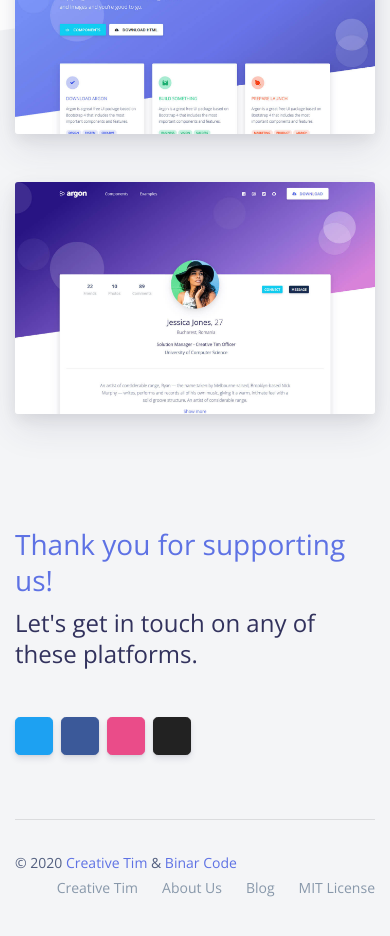
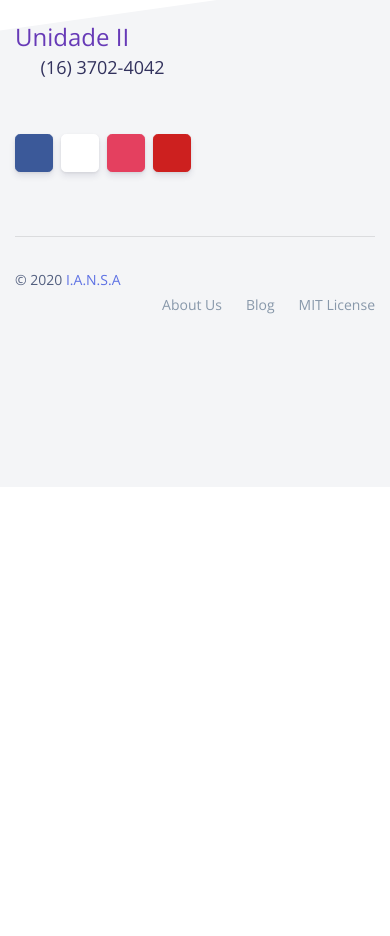
Before and after one commit to lucasdcorrea1/Iansa-web, a Vue app: page /#/ in a window 390 px wide. Shown: the part 1040-1976 px from the top of the page. After the commit the page ends 1527 px from the top, so only its background shows below. Built offline with nearby package versions, Linux system fonts and the light colour scheme; a web font is replaced by a local one.

Commit message:
edit footer

```diff
--- a/src/layout/AppFooter.vue
+++ b/src/layout/AppFooter.vue
@@ -1,6 +1,6 @@
 <template>
     <footer class="footer has-cards">
-        <div class="container container-lg">
+      <!--  <div class="container container-lg">
             <div class="row">
                 <div class="col-md-6 mb-5 mb-md-0">
                     <div class="card card-lift--hover shadow border-0">
@@ -17,33 +17,40 @@
                     </div>
                 </div>
             </div>
-        </div>
-        <div class="container">
+        </div> -->
+        <div class="container footer-iansa">
             <div class="row row-grid align-items-center my-md">
-                <div class="col-lg-6">
-                    <h3 class="text-primary font-weight-light mb-2">Thank you for supporting us!</h3>
-                    <h4 class="mb-0 font-weight-light">Let's get in touch on any of these platforms.</h4>
+            <div class="col-sm-12" style="margin-bottom:16px">
+                <h3 class="text-primary font-weight-light">ONDE ESTAMOS!</h3>
+            </div>
+                <div class="col-md-4" style="margin:0">
+                    <h4 class="text-primary font-weight-light">Unidade I</h4>
+                    <h5 class="mb-0 font-weight-light"><i class="fa fa-phone"></i><span class="phone">(16) 3702-4042</span></h5>
                 </div>
-                <div class="col-lg-6 text-lg-center btn-wrapper">
-                    <a target="_blank" rel="noopener" href="https://twitter.com/creativetim"
-                       class="btn btn-neutral btn-icon-only btn-twitter btn-round btn-lg" data-toggle="tooltip"
-                       data-original-title="Follow us">
-                        <i class="fa fa-twitter"></i>
-                    </a>
-                    <a target="_blank" rel="noopener" href="https://www.facebook.com/creativetim"
+                <div class="col-md-4">
+                    <h4 class="text-primary font-weight-light">Unidade II</h4>
+                    <h5 class="mb-0 font-weight-light"><i class="fa fa-phone"></i><span class="phone">(16) 3702-4042</span></h5>
+                </div>
+                <div class="col-md-4 text-lg-center btn-wrapper">
+                    <a target="_blank" rel="noopener" href="https://www.facebook.com/casadeapoioiansa/"
                        class="btn btn-neutral btn-icon-only btn-facebook btn-round btn-lg" data-toggle="tooltip"
                        data-original-title="Like us">
                         <i class="fa fa-facebook-square"></i>
                     </a>
-                    <a target="_blank" rel="noopener" href="https://dribbble.com/creativetim"
-                       class="btn btn-neutral btn-icon-only btn-dribbble btn-lg btn-round" data-toggle="tooltip"
+                    <a target="_blank" rel="noopener" href="https://www.linkedin.com/in/iansa-casa-de-apoio-588747140/?ppe=1"
+                       class="btn btn-neutral btn-icon-only btn-linkedin btn-round btn-lg" data-toggle="tooltip"
+                       data-original-title="Like us">
+                        <i class="fa fa-linkedin"></i>
+                    </a>
+                    <a target="_blank" rel="noopener" href="https://www.instagram.com/casadeapoioiansa/"
+                       class="btn btn-neutral btn-icon-only btn-instagram btn-lg btn-round" data-toggle="tooltip"
                        data-original-title="Follow us">
-                        <i class="fa fa-dribbble"></i>
+                        <i class="fa fa-instagram"></i>
                     </a>
-                    <a target="_blank" rel="noopener" href="https://github.com/creativetimofficial"
-                       class="btn btn-neutral btn-icon-only btn-github btn-round btn-lg" data-toggle="tooltip"
+                    <a target="_blank" rel="noopener" href="https://www.youtube.com/channel/UCm1doV9akgJHh517-FnxULA/featured"
+                       class="btn btn-neutral btn-icon-only btn-youtube btn-round btn-lg" data-toggle="tooltip"
                        data-original-title="Star on Github">
-                        <i class="fa fa-github"></i>
+                        <i class="fa fa-youtube"></i>
                     </a>
                 </div>
             </div>
@@ -52,20 +59,17 @@
                 <div class="col-md-6">
                     <div class="copyright">
                         &copy; {{year}}
-                        <a href="https://www.creative-tim.com" target="_blank" rel="noopener">Creative Tim</a> & <a href="https://www.binarcode.com" target="_blank" rel="noopener">Binar Code</a>
+                        <a href="https://www.iansa.org.br" target="_blank" rel="noopener">I.A.N.S.A</a>
                     </div>
                 </div>
                 <div class="col-md-6">
                     <ul class="nav nav-footer justify-content-end">
                         <li class="nav-item">
-                            <a href="https://www.creative-tim.com" class="nav-link" target="_blank" rel="noopener">Creative Tim</a>
-                        </li>
-                        <li class="nav-item">
                             <a href="https://www.creative-tim.com/presentation" class="nav-link" target="_blank" rel="noopener">About
                                 Us</a>
                         </li>
                         <li class="nav-item">
-                            <a href="http://blog.creative-tim.com" class="nav-link" target="_blank" rel="noopener">Blog</a>
+                            <a href="https://loja.iansa.org.br/www.iansa.org.br" class="nav-link" target="_blank" rel="noopener">Blog</a>
                         </li>
                         <li class="nav-item">
                             <a href="https://github.com/creativetimofficial/argon-design-system/blob/master/LICENSE.md"
@@ -87,5 +91,16 @@ export default {
   }
 };
 </script>
-<style>
+<style lang="scss">
+.footer-iansa {
+    .text-primary {
+        color: #673AB7 !important
+    }
+    .phone {
+        font-size: 18px;
+        position: relative;
+        margin-left: 10px;
+        top: -6px;
+    }
+}
 </style>
--- a/src/router.js
+++ b/src/router.js
@@ -35,7 +35,6 @@ export default new Router({
       path: "/login",
       name: "login",
       components: {
-        header: AppHeader,
         default: Login,
         footer: AppFooter
       }
--- a/src/views/Login.vue
+++ b/src/views/Login.vue
@@ -1,10 +1,76 @@
 <template>
-    <section>
-
+    <section class="section section-shaped section-lg my-0">
+        <div class="shape shape-style-1 bg-gradient-default">
+            <span></span>
+            <span></span>
+            <span></span>
+            <span></span>
+            <span></span>
+            <span></span>
+            <span></span>
+            <span></span>
+        </div>
+        <div class="container pt-lg-md">
+            <div class="row justify-content-center">
+                <div class="col-lg-5">
+                    <card type="secondary" shadow
+                          header-classes="bg-white pb-5"
+                          body-classes="px-lg-5 py-lg-5"
+                          class="border-0">
+                        <template>
+                            <div class="text-muted text-center mb-3">
+                                <img src="../../public/img/brand/logo.png" class="logo" alt="..." />
+                            </div>
+                        </template>
+                        <template>
+                            <div class="text-center text-muted mb-4">
+                                <small>Or sign in with credentials</small>
+                            </div>
+                            <form role="form">
+                                <base-input alternative
+                                            class="mb-3"
+                                            placeholder="Email"
+                                            addon-left-icon="ni ni-email-83">
+                                </base-input>
+                                <base-input alternative
+                                            type="password"
+                                            placeholder="Password"
+                                            addon-left-icon="ni ni-lock-circle-open">
+                                </base-input>
+                                <base-checkbox>
+                                    Remember me
+                                </base-checkbox>
+                                <div class="text-center">
+                                    <base-button type="primary" class="my-4">Sign In</base-button>
+                                </div>
+                            </form>
+                        </template>
+                    </card>
+                    <div class="row mt-3">
+                        <div class="col-6">
+                            <a href="#" class="text-light">
+                                <small>Forgot password?</small>
+                            </a>
+                        </div>
+                        <div class="col-6 text-right">
+                            <a href="#" class="text-light">
+                                <small>Create new account</small>
+                            </a>
+                        </div>
+                    </div>
+                </div>
+            </div>
+        </div>
     </section>
 </template>
 <script>
 export default {};
 </script>
-<style>
+<style lang="scss">
+    img.logo {
+        width: 50%;
+    }
+    div.container {
+        top: -120px;
+    }
 </style>
```
